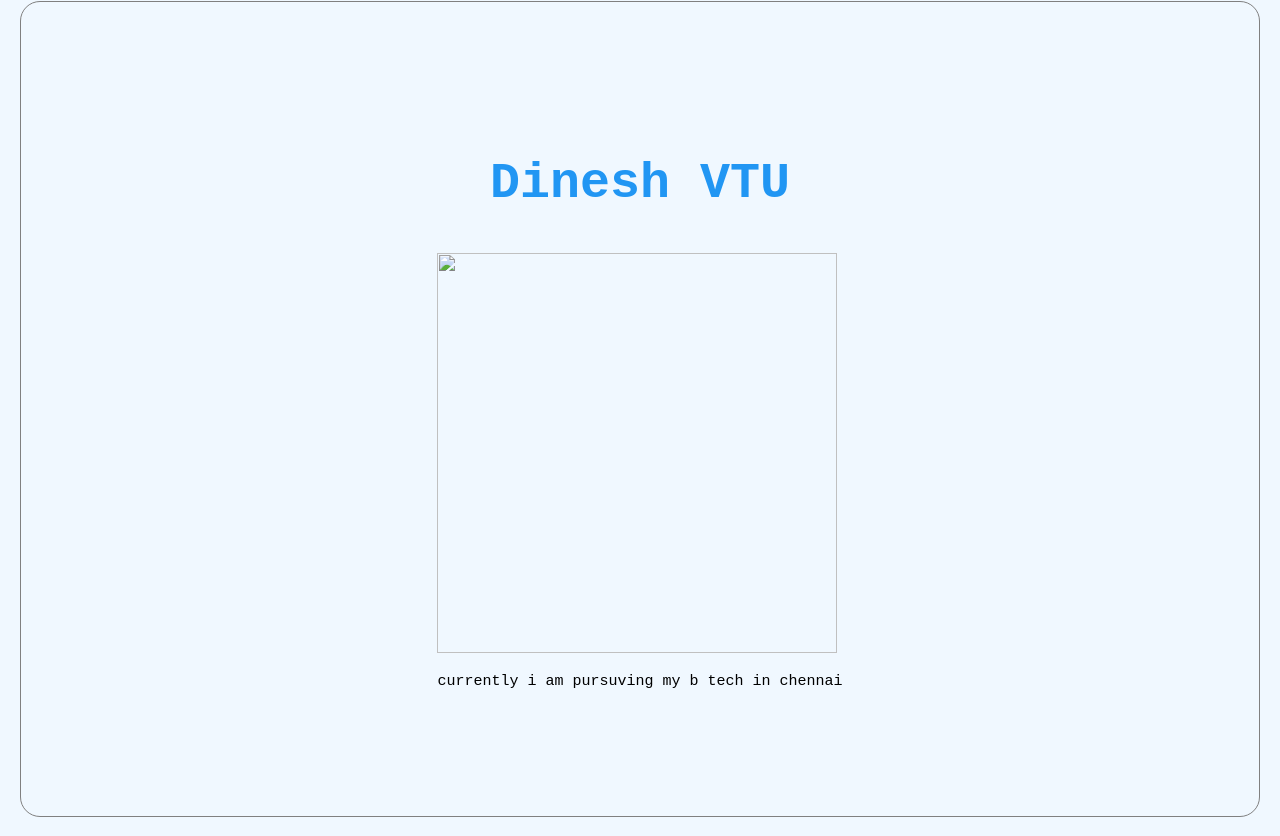
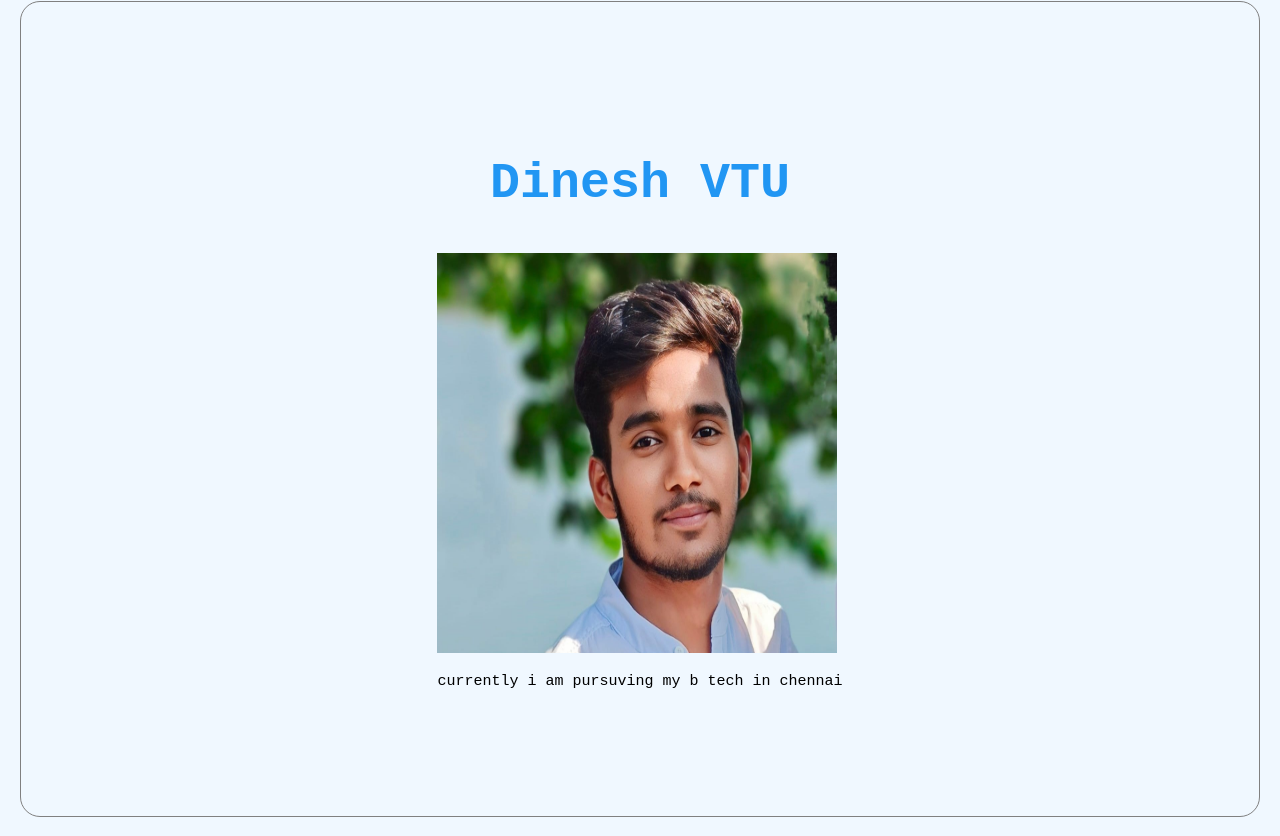
Before and after one commit to dineshreddy1819/protfolio1, a plain HTML site: page index.html in a window 1280 px wide. Shown: the part 819-1655 px from the top of the page. Drawn offline with Linux system fonts and the light colour scheme; files whose address does not match are found by name.

Commit message:
Update index.html

```diff
--- a/index.html
+++ b/index.html
@@ -38,7 +38,7 @@
         <section id="about">
             <div>
                 <h1>Dinesh VTU</h1>
-                <img src=""C:\Users\mulad\OneDrive\Desktop\protfileo.new\dinesh.jpg"" alt="" height="400" width="400">
+                <img src="C:\Users\mulad\OneDrive\Desktop\protfileo.new\dinesh.jpg" alt="" height="400" width="400">
                 <p>currently i am pursuving my b tech in chennai</p>
 
             </div>
```
